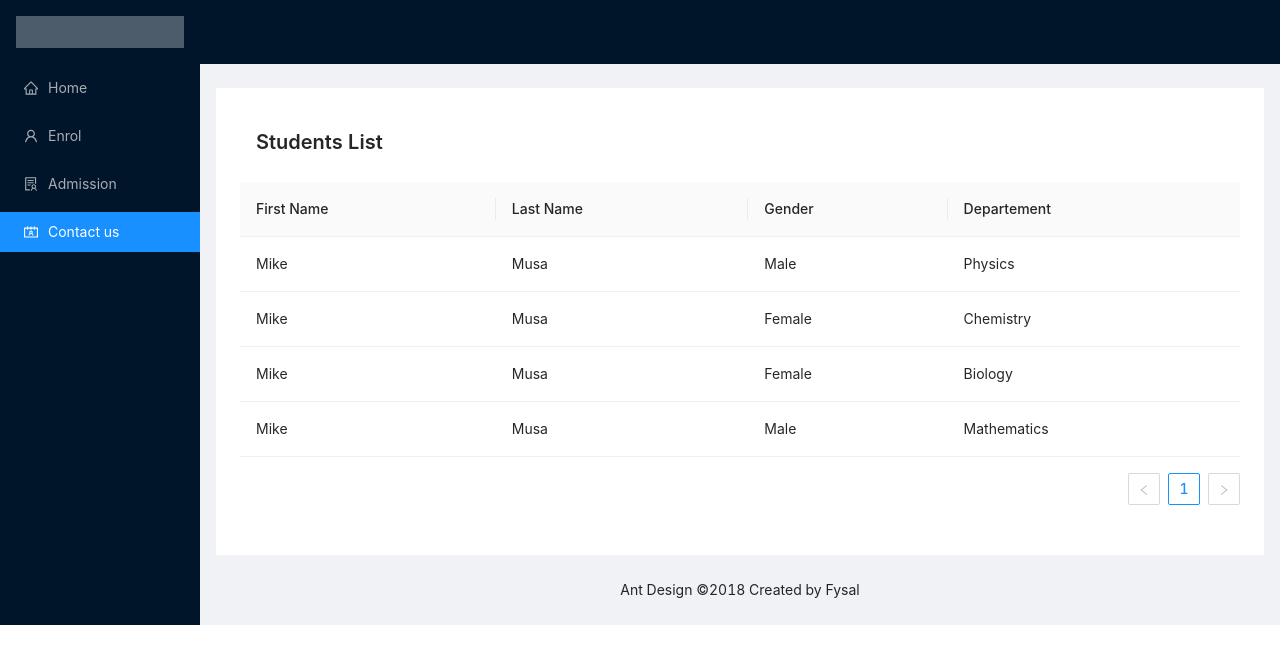
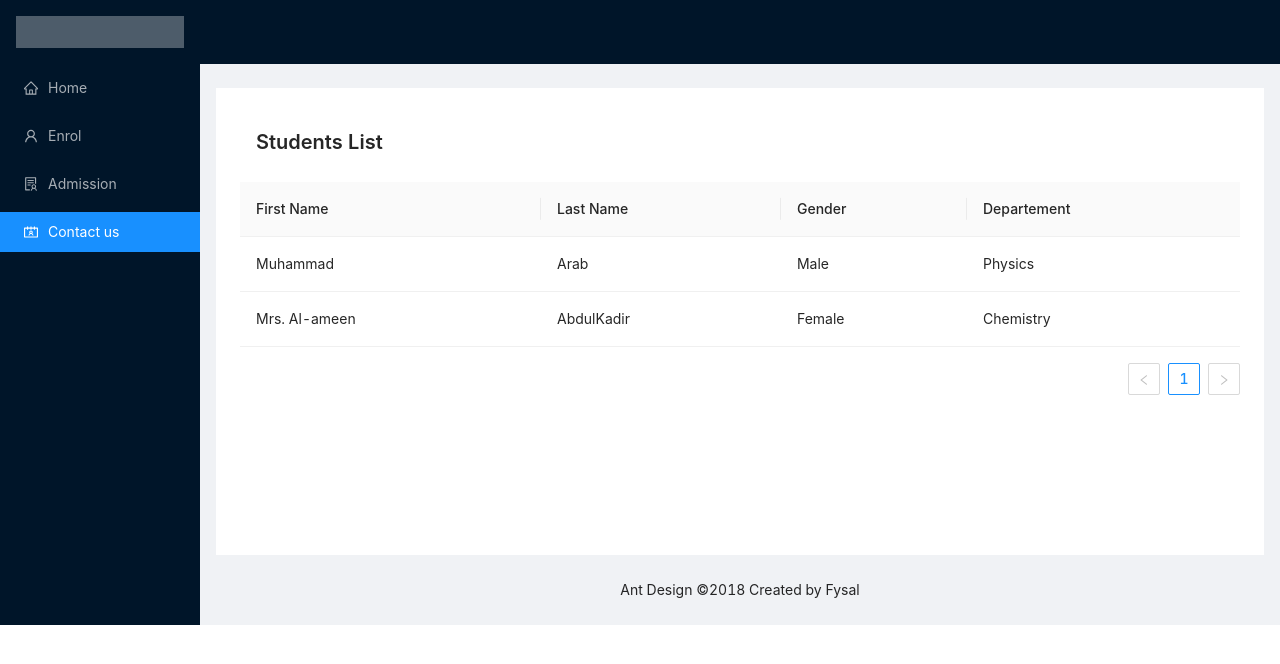
Before and after one commit to arabfysal/student-enrolment-app, a React (Create React App) app: page / in a window 1280 px wide. Shown: the top 664 px of the page. Built offline with nearby package versions, Linux system fonts and the light colour scheme.

Commit message:
students list table fetched data from redux store

```diff
--- a/src/app/store.js
+++ b/src/app/store.js
@@ -1,10 +1,8 @@
 import { configureStore } from '@reduxjs/toolkit';
-import counterReducer from '../features/counter/counterSlice';
 import studentsReducer from '../features/studentList/studentListSlice';
 
 export const store = configureStore({
   reducer: {
-    counter: counterReducer,
     students: studentsReducer,
   },
 });
--- a/src/features/studentList/StudentList.js
+++ b/src/features/studentList/StudentList.js
@@ -1,11 +1,16 @@
-import React from 'react';
+import React, {useEffect} from 'react';
 import { Table, Typography } from 'antd';
 import 'antd/dist/antd.css'
 import { useSelector, useDispatch } from 'react-redux';
 import {fetchAll} from './studentListSlice'
 
 const { Title } = Typography
-const StudentList = function studentsList() {
+const StudentList = function StudentsList() {
+  useEffect(()=>{
+    console.log('Hello')
+  })
+  const dalibai = useSelector( state => state.students)
+  console.log('dalibai ' + dalibai[1].FirstName)
     const columns = [
         {
           title: 'First Name',
@@ -28,7 +33,7 @@ const StudentList = function studentsList() {
             key: 'departement',
           }
       ];
-      const dataSource = [
+      /* const dataSource = [
           {
             key: '1',
             FirstName: 'Mike',
@@ -61,7 +66,8 @@ const StudentList = function studentsList() {
             age: 32,
             department: 'Mathematics',
           }
-      ]
+      ] */
+      const dataSource = dalibai
     return (
         <Table
             dataSource={dataSource}
--- a/src/features/studentList/studentListSlice.js
+++ b/src/features/studentList/studentListSlice.js
@@ -3,16 +3,16 @@ import { createSlice } from '@reduxjs/toolkit';
   const initialState = [
     {
         key: '1',
-        FirstName: 'Mike',
-        LastName: 'Musa',
+        FirstName: 'Muhammad',
+        LastName: 'Arab',
         gender: 'Male',
         age: 32,
         department: 'Physics',
       },
       {
         key: '2',
-        FirstName: 'Mike',
-        LastName: 'Musa',
+        FirstName: 'Mrs. Al-ameen',
+        LastName: 'AbdulKadir',
         gender: 'Female',
         age: 32,
         department: 'Chemistry',
```
